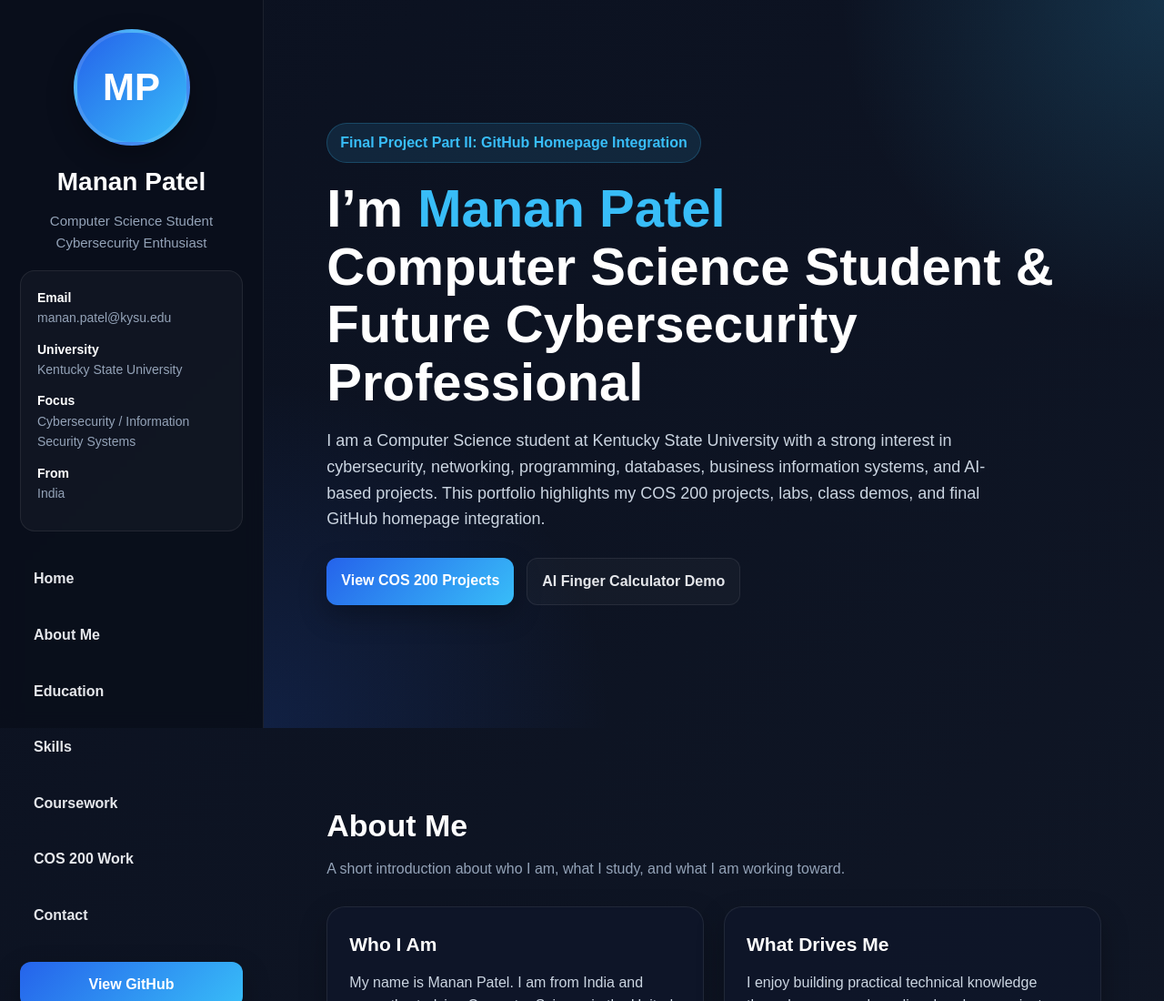
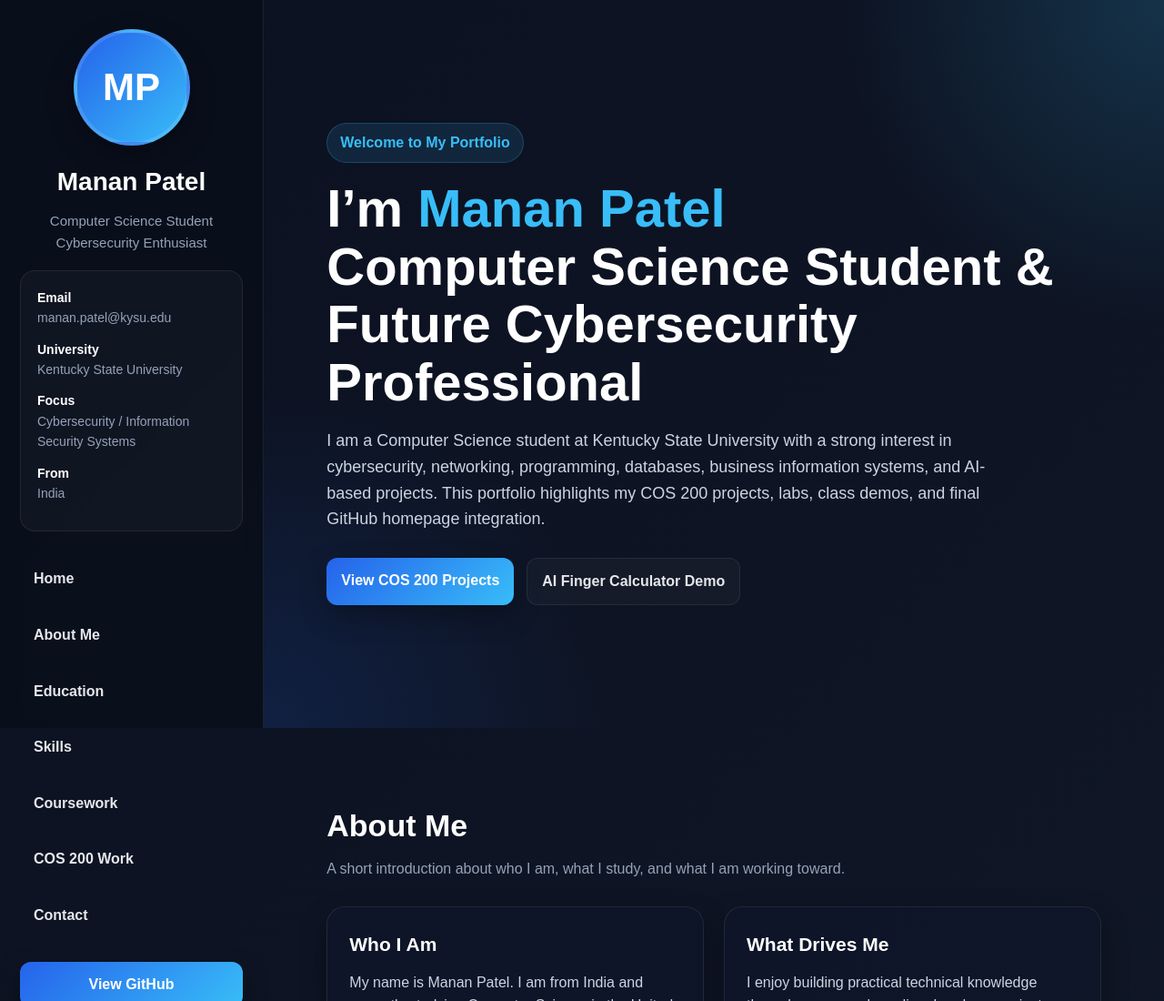
Before and after one commit to Mananpatelllll/Mananpatelllll.github.io, a plain HTML site: page index.html in a window 1280 px wide. Shown: the top 1100 px of the page at 91% size. Drawn offline with Linux system fonts and the light colour scheme.

Commit message:
Update index.html

```diff
--- a/index.html
+++ b/index.html
@@ -511,7 +511,7 @@
 
       <section class="hero" id="home">
         <div class="hero-inner">
-          <div class="hero-tag">Final Project Part II: GitHub Homepage Integration</div>
+          <div class="hero-tag">Welcome to My Portfolio</div>
           <h2>I’m <span>Manan Patel</span><br>Computer Science Student & Future Cybersecurity Professional</h2>
           <p>
             I am a Computer Science student at Kentucky State University with a strong interest in
```
